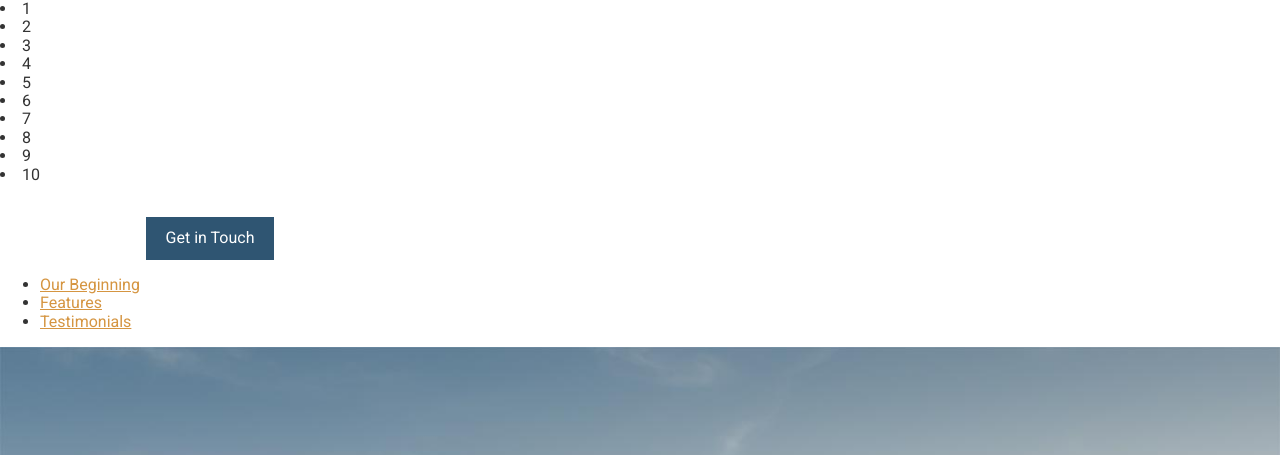
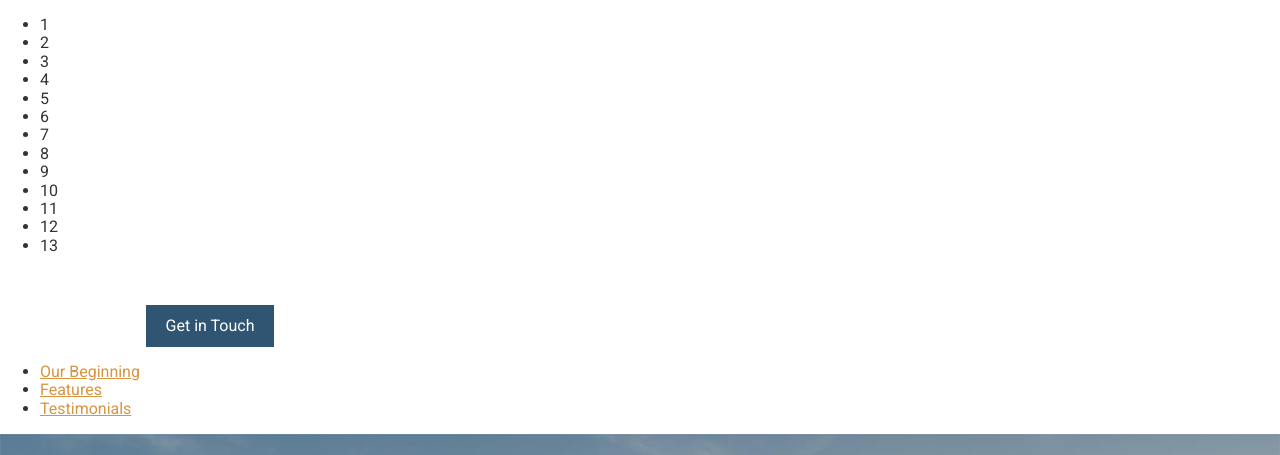
Before and after one commit to codemansam/travel-site, a website: page app/index.html in a window 1280 px wide. Shown: the top 455 px of the page. Drawn offline with Linux system fonts and the light colour scheme.

Commit message:
Counted to 13

```diff
--- a/app/index.html
+++ b/app/index.html
@@ -12,6 +12,7 @@
 
 </head>
 <body>
+  <ul>
     <li>1</li>
     <li>2</li>
     <li>3</li>
@@ -22,6 +23,10 @@
     <li>8</li>
     <li>9</li>
     <li>10</li>
+    <li>11</li>
+    <li>12</li>
+    <li>13</li>
+  </ul>
   <header>
     <img src="assets/images/icons/clear-view-escapes.svg">
     <a href="#" class="btn">Get in Touch</a>
```
Lines whose indentation alone changed are shown as unchanged.
